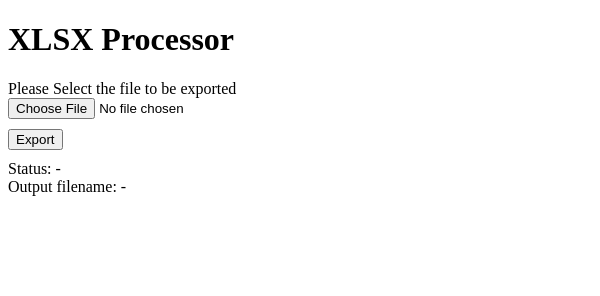
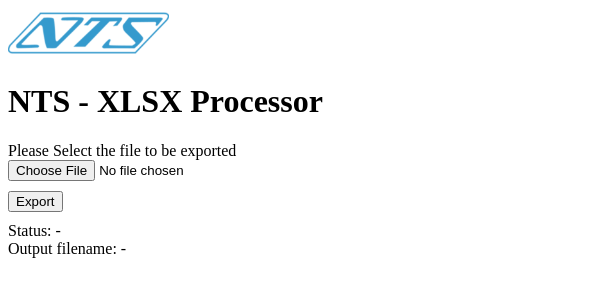
Before and after one commit to storrellas/nst-electron, an Electron app: page index.html in a window 600 px wide. Drawn offline with Linux system fonts and the light colour scheme.

Commit message:
ENH: Adding logo

```diff
--- a/index.html
+++ b/index.html
@@ -4,12 +4,17 @@
     <meta charset="UTF-8">
     <!-- https://developer.mozilla.org/en-US/docs/Web/HTTP/CSP -->
     <meta http-equiv="Content-Security-Policy" content="default-src 'self'; script-src 'self' 'unsafe-inline'; style-src 'self' 'unsafe-inline';">
-    <title>Nestor Piccini</title>
+    <title>NTS</title>
   </head>
   <body>
-    <h1>XLSX Processor</h1>
+    <img src="./img/NTSLogo.png" style="height: 50px"></img>
+    <div style="display: flex;">
+
+      <h1>NTS - XLSX Processor</h1>
+    </div>
+
     <div>Please Select the file to be exported</div>
-    <div>
+    <div style="display:flex">
       <input id="input_file" type="file"></input>
     </div>
     <div style="margin-top: 10px">
@@ -19,6 +24,7 @@
       <div id="div_status">Status: -</div>
       <div id="div_output_filename">Output filename: -</div>
     </div>
+
 
     <script>
       document.getElementById('button_export').addEventListener('click', async () => {
```
Also changed, not shown: img/NTSLogo.png (added).
